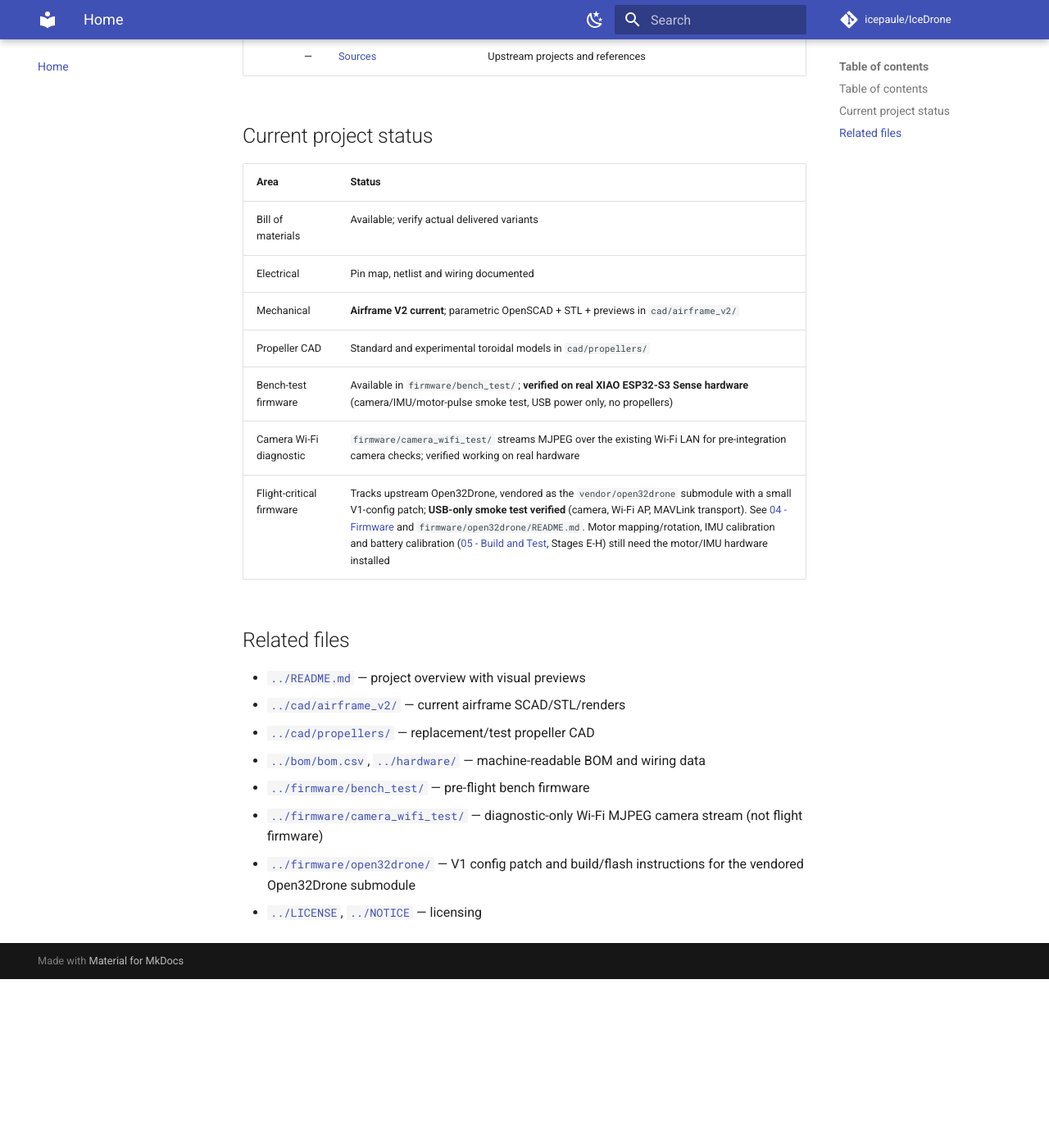
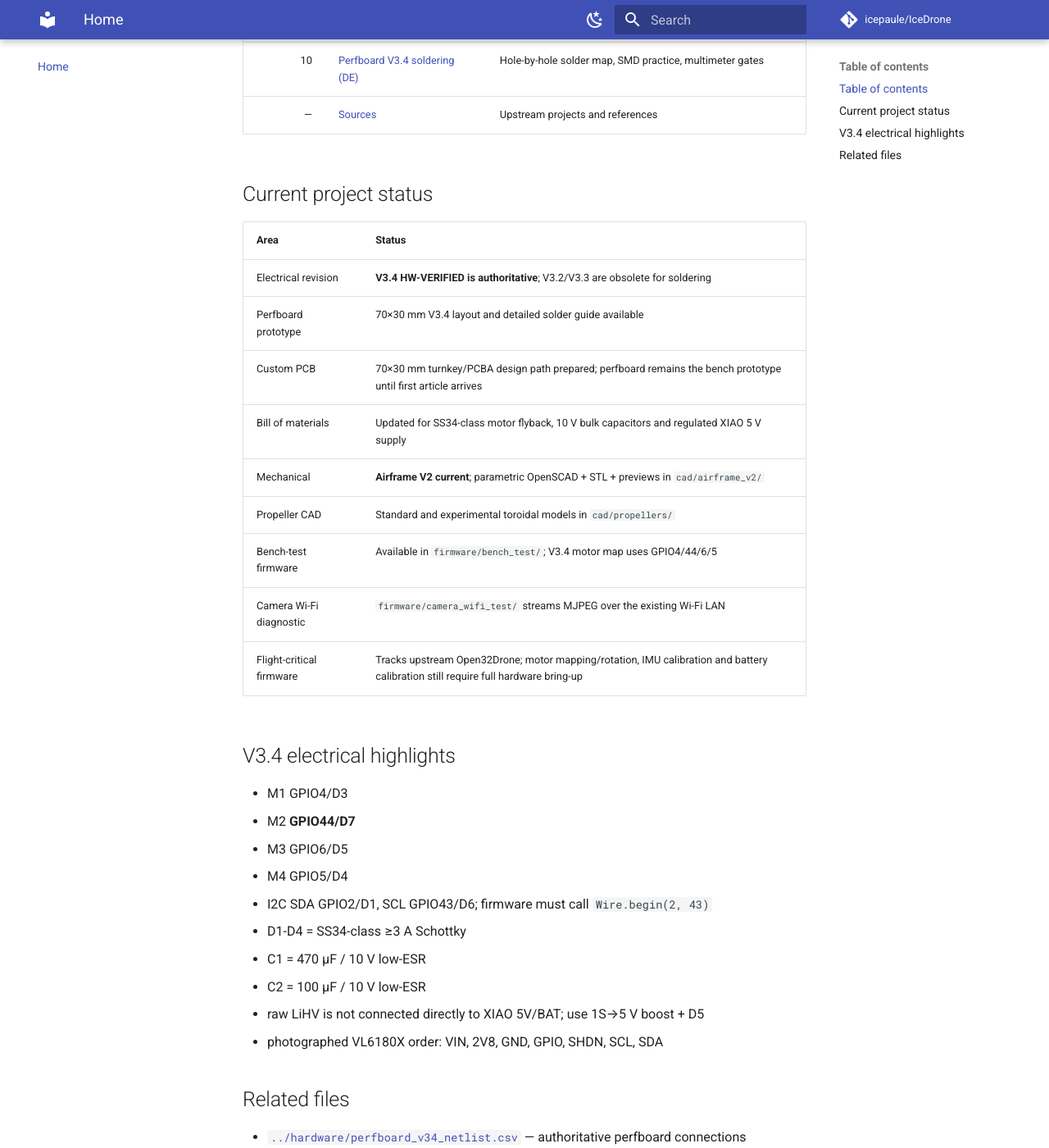
Before and after one commit to icepaule/IceDrone, an MkDocs documentation site: the page built from docs/README.md, in a window 1280 px wide and 1400 px high, scrolled down 1426 px. Shown: the whole window at 82% size. Built offline with MkDocs 1.6.1 and Material for MkDocs 9.7.7, drawn with Linux system fonts in a browser that asks for light colours; comment, search, counter and statistics services are not loaded; before the commit the page ends 2620 px from its top, so only the background shows below that; some of the changed text lies outside the part shown.

Commit message:
docs: add V3.4 perfboard documentation index

```diff
--- a/docs/README.md
+++ b/docs/README.md
@@ -1,6 +1,6 @@
 # IceDrone Documentation
 
-IceDrone is a small, 3D-printable brushed quadcopter built around the **Seeed Studio XIAO ESP32-S3 Sense**, **GY-91 IMU**, 8520 motors and the current **Airframe V2** mechanical stack.
+IceDrone is a small, 3D-printable brushed quadcopter built around the **Seeed Studio XIAO ESP32-S3 Sense**, **GY-91 IMU**, VL6180X ToF sensor, 8520 motors and the current **Airframe V2** mechanical stack.
 
 ![Airframe V2 assembly](assets/airframe_v2_assembly.png)
 
@@ -10,8 +10,8 @@ This documentation belongs to [github.com/icepaule/IceDrone](https://github.com/
 
 | # | Chapter | Covers |
 |---:|---|---|
-| 01 | [Bill of Materials](01_BOM.md) | Parts list, sourcing notes, estimated cost |
-| 02 | [Electrical](02_ELECTRICAL.md) | Power architecture, motor driver channels, pin map, grounding |
+| 01 | [Bill of Materials](01_BOM.md) | Current V3.4 parts and electrical requirements |
+| 02 | [Electrical](02_ELECTRICAL.md) | V3.4 power architecture, motor stages, pin map, sensors |
 | 03 | [Mechanical](03_MECHANICAL.md) | Airframe V2, printable parts, STL/SCAD, Kobra S1 settings, CG |
 | 04 | [Firmware](04_FIRMWARE.md) | Open32Drone strategy, build settings, video/MAVLink design rules |
 | 05 | [Build and Test](05_BUILD_AND_TEST.md) | Step-by-step assembly and bring-up |
@@ -19,27 +19,43 @@ This documentation belongs to [github.com/icepaule/IceDrone](https://github.com/
 | 07 | [Safety and Legal (DE/EU)](07_SAFETY_AND_LEGAL_DE.md) | Workshop safety and UAS legal notes |
 | 08 | [Troubleshooting](08_TROUBLESHOOTING.md) | Common faults and causes |
 | 09 | [Amazon.de Order List (DE)](09_AMAZON_ORDER_LIST_DE.md) | Dated marketplace shopping aid |
+| 10 | [Perfboard V3.4 soldering (DE)](10_PERFBOARD_V34_SOLDERING_DE.md) | Hole-by-hole solder map, SMD practice, multimeter gates |
 | — | [Sources](SOURCES.md) | Upstream projects and references |
 
 ## Current project status
 
 | Area | Status |
 |---|---|
-| Bill of materials | Available; verify actual delivered variants |
-| Electrical | Pin map, netlist and wiring documented |
+| Electrical revision | **V3.4 HW-VERIFIED is authoritative**; V3.2/V3.3 are obsolete for soldering |
+| Perfboard prototype | 70×30 mm V3.4 layout and detailed solder guide available |
+| Custom PCB | 70×30 mm turnkey/PCBA design path prepared; perfboard remains the bench prototype until first article arrives |
+| Bill of materials | Updated for SS34-class motor flyback, 10 V bulk capacitors and regulated XIAO 5 V supply |
 | Mechanical | **Airframe V2 current**; parametric OpenSCAD + STL + previews in `cad/airframe_v2/` |
 | Propeller CAD | Standard and experimental toroidal models in `cad/propellers/` |
-| Bench-test firmware | Available in `firmware/bench_test/`; **verified on real XIAO ESP32-S3 Sense hardware** (camera/IMU/motor-pulse smoke test, USB power only, no propellers) |
-| Camera Wi-Fi diagnostic | `firmware/camera_wifi_test/` streams MJPEG over the existing Wi-Fi LAN for pre-integration camera checks; verified working on real hardware |
-| Flight-critical firmware | Tracks upstream Open32Drone, vendored as the `vendor/open32drone` submodule with a small V1-config patch; **USB-only smoke test verified** (camera, Wi-Fi AP, MAVLink transport). See [04 - Firmware](04_FIRMWARE.md) and `firmware/open32drone/README.md`. Motor mapping/rotation, IMU calibration and battery calibration ([05 - Build and Test](05_BUILD_AND_TEST.md), Stages E-H) still need the motor/IMU hardware installed |
+| Bench-test firmware | Available in `firmware/bench_test/`; V3.4 motor map uses GPIO4/44/6/5 |
+| Camera Wi-Fi diagnostic | `firmware/camera_wifi_test/` streams MJPEG over the existing Wi-Fi LAN |
+| Flight-critical firmware | Tracks upstream Open32Drone; motor mapping/rotation, IMU calibration and battery calibration still require full hardware bring-up |
+
+## V3.4 electrical highlights
+
+- M1 GPIO4/D3
+- M2 **GPIO44/D7**
+- M3 GPIO6/D5
+- M4 GPIO5/D4
+- I2C SDA GPIO2/D1, SCL GPIO43/D6; firmware must call `Wire.begin(2, 43)`
+- D1-D4 = SS34-class ≥3 A Schottky
+- C1 = 470 µF / 10 V low-ESR
+- C2 = 100 µF / 10 V low-ESR
+- raw LiHV is not connected directly to XIAO 5V/BAT; use 1S→5 V boost + D5
+- photographed VL6180X order: VIN, 2V8, GND, GPIO, SHDN, SCL, SDA
 
 ## Related files
 
-- [`../README.md`](../README.md) — project overview with visual previews
-- [`../cad/airframe_v2/`](../cad/airframe_v2/) — current airframe SCAD/STL/renders
-- [`../cad/propellers/`](../cad/propellers/) — replacement/test propeller CAD
-- [`../bom/bom.csv`](../bom/bom.csv), [`../hardware/`](../hardware/) — machine-readable BOM and wiring data
+- [`../hardware/perfboard_v34_netlist.csv`](../hardware/perfboard_v34_netlist.csv) — authoritative perfboard connections
+- [`../hardware/perfboard_v34_pin_matrix.csv`](../hardware/perfboard_v34_pin_matrix.csv) — V3.4 external pin map
+- [`assets/perfboard_v34_solder_side.svg`](assets/perfboard_v34_solder_side.svg) — physically mirrored rear-view solder map
+- [`../hardware/pinmap.csv`](../hardware/pinmap.csv) — XIAO/GPIO mapping
+- [`../hardware/motor_stage_netlist.csv`](../hardware/motor_stage_netlist.csv) — motor/power component netlist
 - [`../firmware/bench_test/`](../firmware/bench_test/) — pre-flight bench firmware
-- [`../firmware/camera_wifi_test/`](../firmware/camera_wifi_test/) — diagnostic-only Wi-Fi MJPEG camera stream (not flight firmware)
-- [`../firmware/open32drone/`](../firmware/open32drone/) — V1 config patch and build/flash instructions for the vendored Open32Drone submodule
+- [`../cad/airframe_v2/`](../cad/airframe_v2/) — current airframe CAD
 - [`../LICENSE`](../LICENSE), [`../NOTICE`](../NOTICE) — licensing
```
